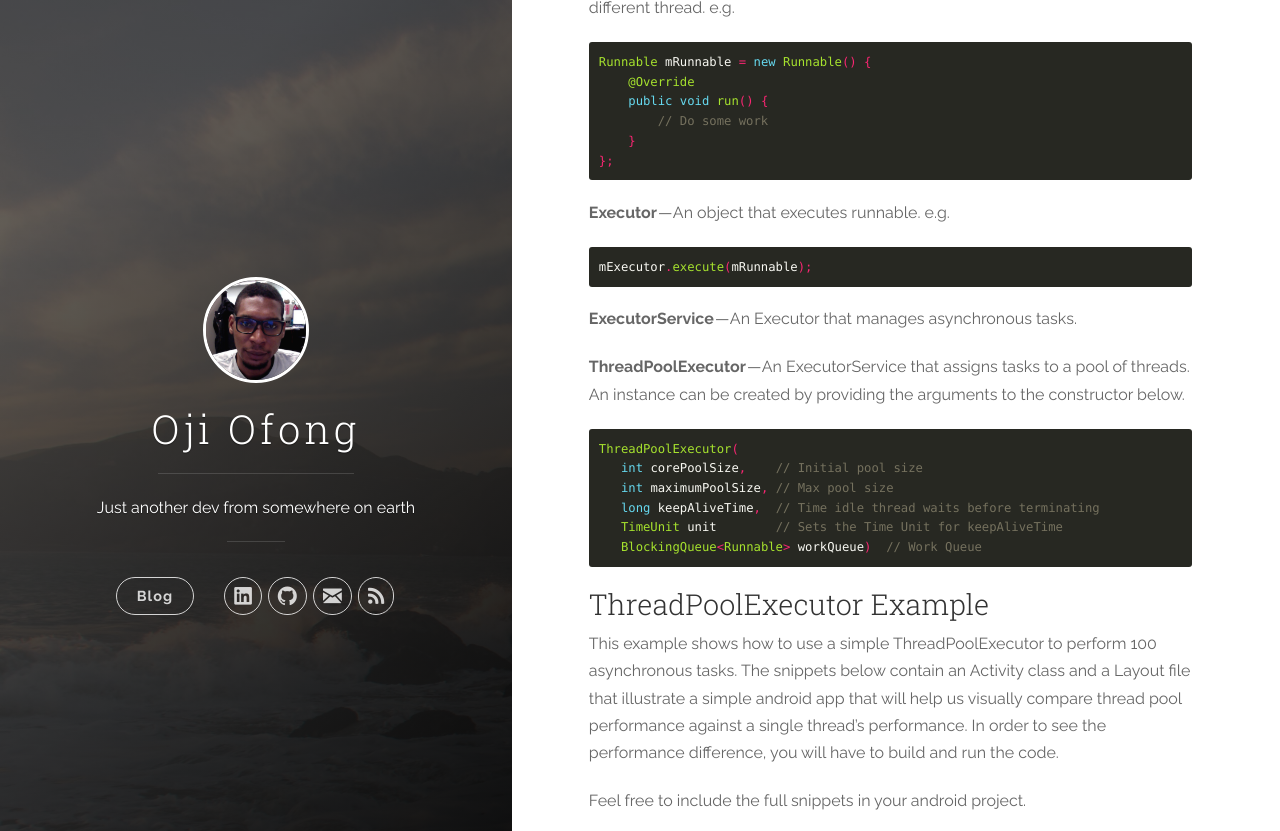
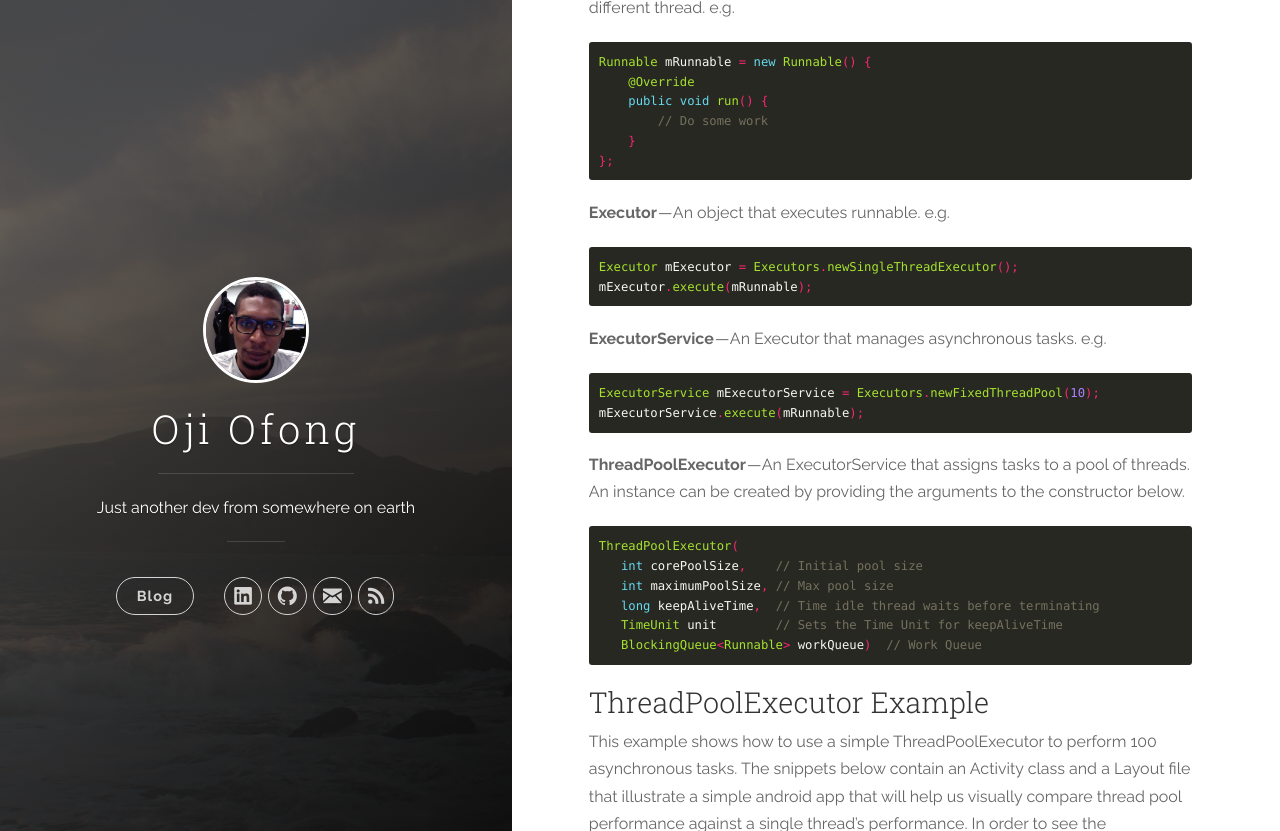
Before and after one commit to ojiofong/ojiofong.github.io, a Jekyll site: the page built from _posts/2016-08-29-android-thread-pool.md, in a window 1280 px wide and 900 px high, scrolled down 2317 px, cut to the strip 0-831 px from the top of the window. Built offline with Jekyll 4.4.1, drawn with Linux system fonts in a browser that asks for light colours; nearby versions of some CDN libraries; comment, search, counter and statistics services are not loaded.

Commit message:
Added code snippets

````diff
--- a/_posts/2016-08-29-android-thread-pool.md
+++ b/_posts/2016-08-29-android-thread-pool.md
@@ -58,10 +58,17 @@ Runnable mRunnable = new Runnable() {
 **Executor** — An object that executes runnable. e.g.
 
 ```java
+Executor mExecutor = Executors.newSingleThreadExecutor();
 mExecutor.execute(mRunnable);
 ```
 
-**ExecutorService** — An Executor that manages asynchronous tasks.
+**ExecutorService** — An Executor that manages asynchronous tasks. e.g.
+
+```java
+ExecutorService mExecutorService = Executors.newFixedThreadPool(10);
+mExecutorService.execute(mRunnable);
+```
+
 
 **ThreadPoolExecutor** — An ExecutorService that assigns tasks to a pool of threads. An instance can be created by providing the arguments to the constructor below.
 
````
